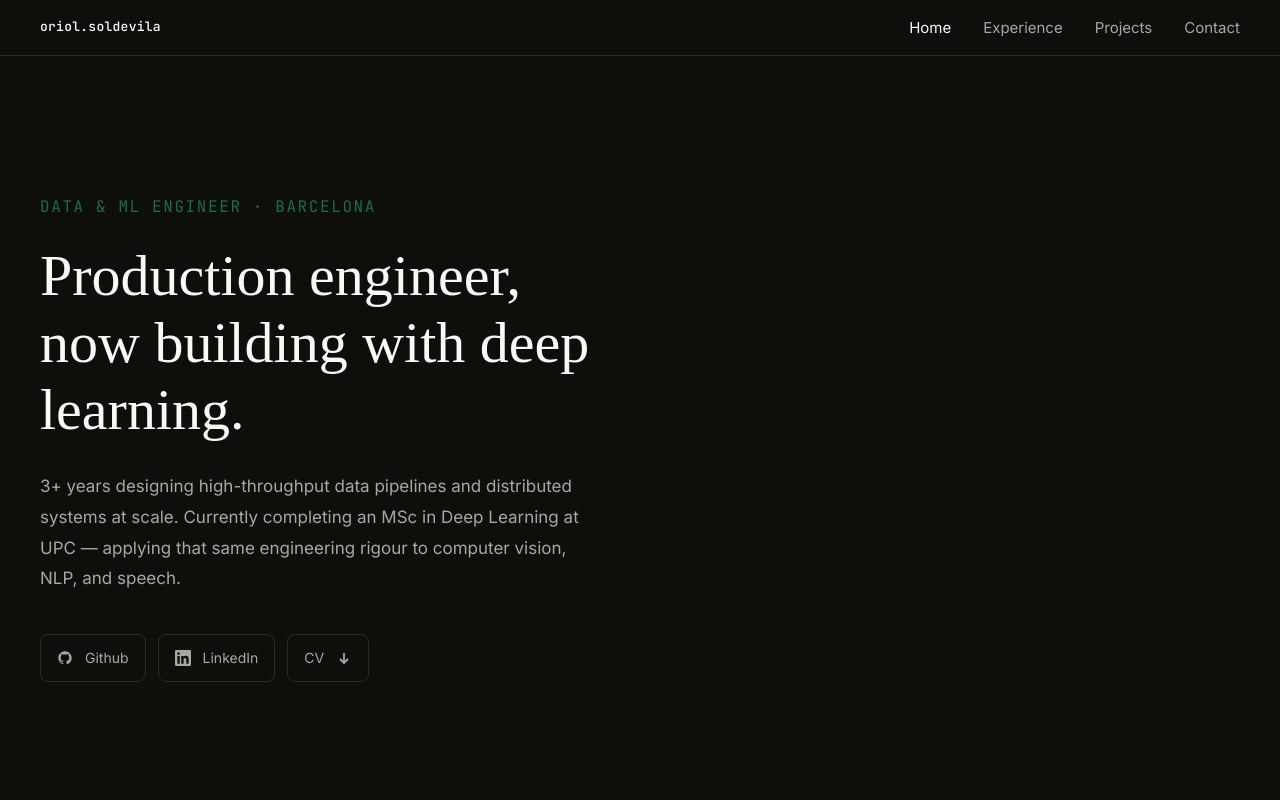
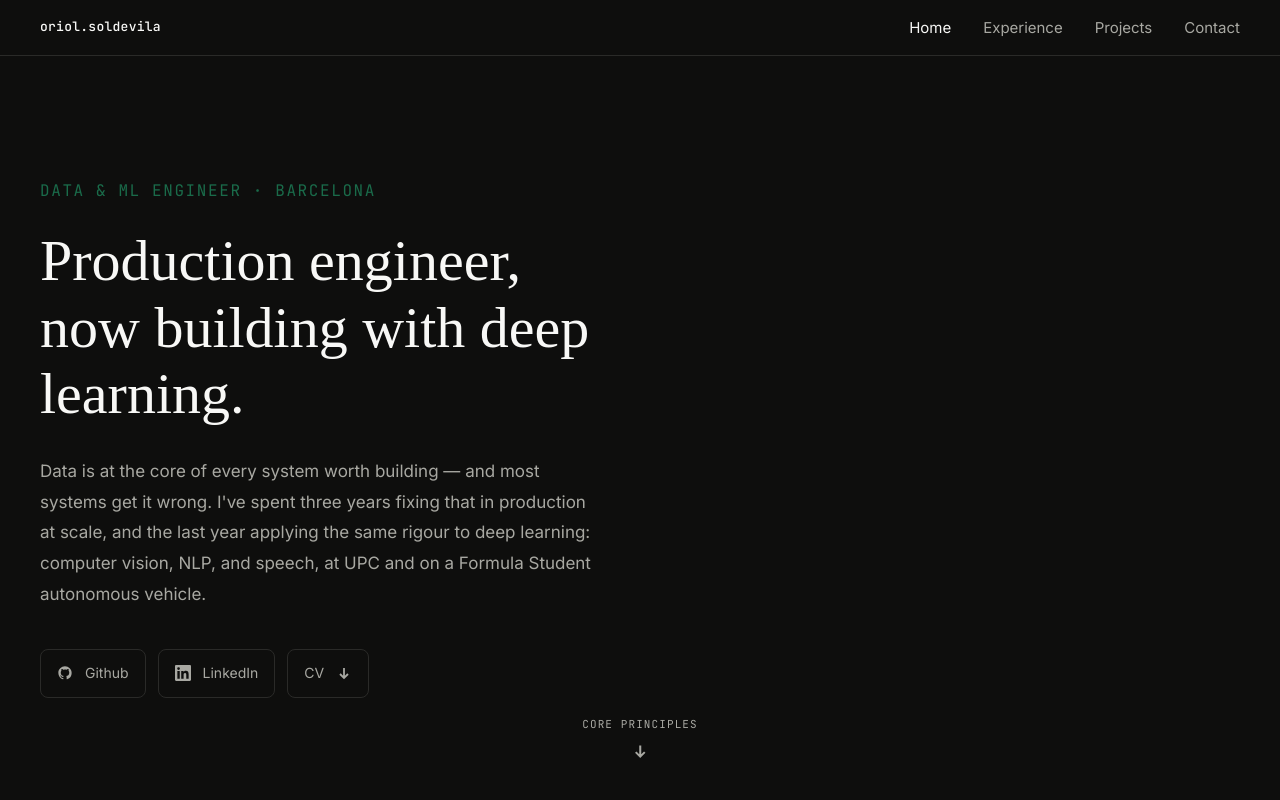
Before and after one commit to soldee/soldee.github.io, a React (Vite) app: page / in a window 1280 px wide. Shown: the top 800 px of the page. Built offline with nearby package versions, Linux system fonts and the light colour scheme.

Commit message:
smooth scrolling to core principles to avoid false bottom issue. Also added smooth scrolling to projects. Modified hero description

```diff
--- /dev/null
+++ b/src/components/ScrollIndicator.jsx
@@ -0,0 +1,59 @@
+import React from 'react';
+
+const ScrollIndicator = ({
+  targetId,
+  offset = 56,
+  duration = 600,
+  className = 'hero-scroll-indicator',
+  onClick,
+  children
+}) => {
+
+  const handleScroll = (e) => {
+    e.preventDefault();
+    e.stopPropagation();
+
+    if (onClick) onClick(e);
+
+    const target = document.getElementById(targetId);
+    if (!target) return;
+
+    const targetPosition = target.getBoundingClientRect().top + window.scrollY - offset;
+    const startPosition = window.scrollY;
+    const distance = targetPosition - startPosition;
+    let start = null;
+
+    const animation = (currentTime) => {
+      if (start === null) start = currentTime;
+      const timeElapsed = currentTime - start;
+      const progress = Math.min(timeElapsed / duration, 1);
+
+      const ease = progress < 0.5
+        ? 2 * progress * progress
+        : -1 + (4 - 2 * progress) * progress;
+
+      window.scrollTo(0, startPosition + distance * ease);
+
+      if (timeElapsed < duration) {
+        requestAnimationFrame(animation);
+      }
+    };
+
+    requestAnimationFrame(animation);
+  };
+
+  return (
+    <div
+      onClick={handleScroll}
+      onKeyDown={(e) => { if (e.key === 'Enter' || e.key === ' ') handleScroll(e); }}
+      className={className}
+      role="button"
+      tabIndex={0}
+      aria-label={`Scroll to ${targetId}`}
+    >
+      {children}
+    </div>
+  );
+};
+
+export default ScrollIndicator;
--- a/src/index.css
+++ b/src/index.css
@@ -89,6 +89,34 @@ nav {
   line-height: 1.8; max-width: 560px; margin-bottom: 2.5rem;
 }
 .hero-ctas { display: flex; gap: 0.75rem; flex-wrap: wrap; }
+
+.hero-scroll-indicator {
+  position: absolute;
+  bottom: 2.5rem;
+  left: 50%;
+  transform: translateX(-50%);
+  display: flex;
+  flex-direction: column;
+  align-items: center;
+  gap: 8px;
+  color: var(--text-inv-sec);
+  font-family: var(--mono);
+  font-size: 11px;
+  text-transform: uppercase;
+  letter-spacing: 0.1em;
+  text-decoration: none;
+  cursor: pointer;
+  transition: color 0.2s ease;
+}
+
+.hero-scroll-indicator:hover {
+  color: var(--text-inv);
+}
+
+.hero-scroll-indicator svg {
+  width: 18px;
+  height: 18px;
+}
 
 /* Carousel Layout */
 .motto-carousel-wrapper {
@@ -236,8 +264,10 @@ nav {
 }
 .btn-ghost:hover { border-color: #555; color: var(--text-inv); }
 
-/* Main layout blocks */
-.section { padding: 80px 2.5rem; background: '#F2F2EF'}
+.section {
+  padding: 80px 2.5rem;
+  background: #F2F2EF
+}
 .section-inner {
   max-width: 1200px;
   margin: 0 auto;
--- a/src/pages/Home.jsx
+++ b/src/pages/Home.jsx
@@ -1,6 +1,7 @@
 import React, { useState, useEffect, useRef } from 'react';
 import { Link } from 'react-router-dom';
 import { GitHubIcon, LinkedInIcon, ArrowDownIcon } from '../components/Icons';
+import ScrollIndicator from '../components/ScrollIndicator';
 
 const mottoSlides = [
   {
@@ -106,7 +107,9 @@ const Home = () => {
           <p className="hero-eyebrow">Data &amp; ML Engineer · Barcelona</p>
           <h1>Production engineer,<br />now building with deep learning.</h1>
           <p className="hero-sub">
-            3+ years designing high-throughput data pipelines and distributed systems at scale. Currently completing an MSc in Deep Learning at UPC — applying that same engineering rigour to computer vision, NLP, and speech.
+            Data is at the core of every system worth building — and most systems get it wrong. I've spent three years fixing that in production at
+            scale, and the last year applying the same rigour to deep learning: computer vision, NLP, and speech, at UPC and on a Formula Student
+            autonomous vehicle.
           </p>
           <div className="hero-ctas">
             <a href="https://github.com/soldee" className="clink" target="_blank" rel="noopener noreferrer">
@@ -120,9 +123,14 @@ const Home = () => {
             <a href="/CV_OriolSoldevila.pdf" className="clink">CV <ArrowDownIcon /></a>
           </div>
         </div>
+
+        <ScrollIndicator targetId="principles">
+          <span>Core Principles</span>
+          <ArrowDownIcon />
+        </ScrollIndicator>
       </section>
 
-      <section className="section">
+      <section id="principles" className="section">
         <div className="section-inner">
           <p className="section-label">Core Principles</p>
 
--- a/src/pages/Projects.jsx
+++ b/src/pages/Projects.jsx
@@ -1,4 +1,5 @@
 import React, { useState, useEffect } from 'react';
+import ScrollIndicator from '../components/ScrollIndicator'; // <-- 1. Import it here
 
 const mlProjects = [
   {
@@ -228,7 +229,6 @@ const ProjectCard = ({ project, langClass }) => {
 const Projects = () => {
   const [activeSection, setActiveSection] = useState('volunteer');
 
-  // Track scroll position to update the active index
   useEffect(() => {
     const observer = new IntersectionObserver(
       (entries) => {
@@ -257,34 +257,37 @@ const Projects = () => {
 
   const handleNavClick = (id) => {
     setActiveSection(id);
-    const element = document.getElementById(id);
-    if (element) {
-      const y = element.getBoundingClientRect().top + window.scrollY - 80;
-      window.scrollTo({ top: y, behavior: 'smooth' });
-    }
   };
 
   return (
     <>
       <aside className="projects-index-fixed">
-        <button
+        <ScrollIndicator
+          targetId="volunteer"
+          offset={80}
           onClick={() => handleNavClick('volunteer')}
           className={`index-item ${activeSection === 'volunteer' ? 'active' : ''}`}
         >
           Field Engineering
-        </button>
-        <button
+        </ScrollIndicator>
+
+        <ScrollIndicator
+          targetId="ml"
+          offset={80}
           onClick={() => handleNavClick('ml')}
           className={`index-item ${activeSection === 'ml' ? 'active' : ''}`}
         >
           ML & DL
-        </button>
-        <button
+        </ScrollIndicator>
+
+        <ScrollIndicator
+          targetId="systems"
+          offset={80}
           onClick={() => handleNavClick('systems')}
           className={`index-item ${activeSection === 'systems' ? 'active' : ''}`}
         >
           Systems
-        </button>
+        </ScrollIndicator>
       </aside>
 
       <section id="volunteer" className="section" >
```
